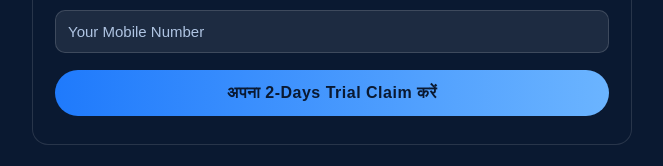
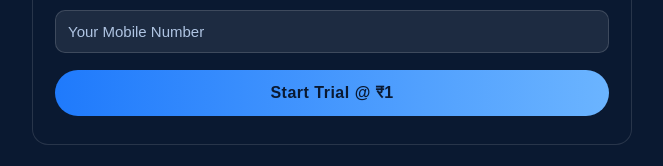
Before and after one commit to TestbookGuru/railway-tb-widget, a plain HTML site: page index.html in a window 1280 px wide. Shown: the part 340-506 px from the top of the page, without its empty margins (308-971 px from the left). Drawn offline with Linux system fonts and the light colour scheme.

Commit message:
Update index.html

```diff
--- a/index.html
+++ b/index.html
@@ -125,7 +125,7 @@ button:hover {
 <form id="tbForm" style="margin-top:18px;">
   <input id="tbName" type="text" placeholder="Enter Your Name" required>
   <input id="tbPhone" type="tel" placeholder="Your Mobile Number" required>
-  <button type="submit" id="tb-submit-btn">अपना 2-Days Trial Claim करें</button>
+  <button type="submit" id="tb-submit-btn">Start Trial @ ₹1</button>
 </form>
 
 </div>
```
